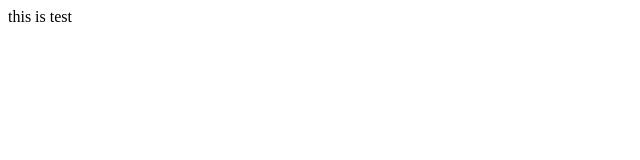
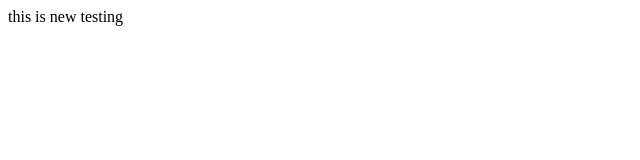
Before and after one commit to sukhpreets2000/first-test-repo, a plain HTML site: page index.html in a window 1280 px wide. Shown: the full height of the page, 0-640 px from the left. Drawn offline with Linux system fonts and the light colour scheme.

Commit message:
some text changes

```diff
--- a/index.html
+++ b/index.html
@@ -7,6 +7,6 @@
     <title>Document</title>
 </head>
 <body>
-    <div>this is test</div>
+    <div>this is new testing</div>
 </body>
 </html>
```
